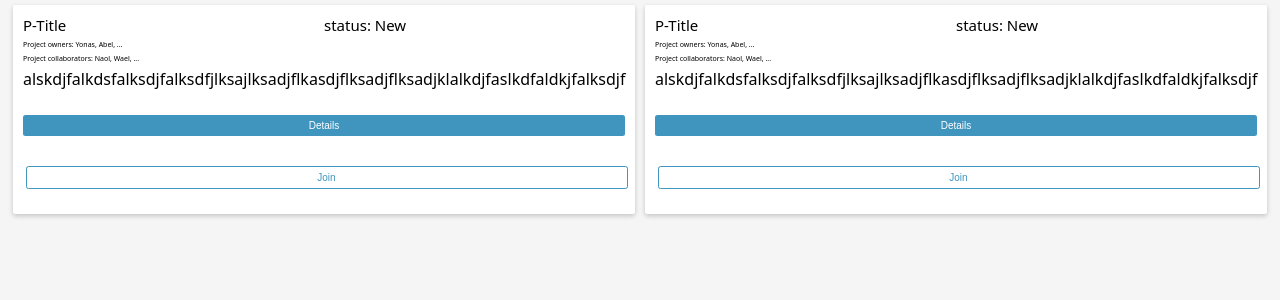
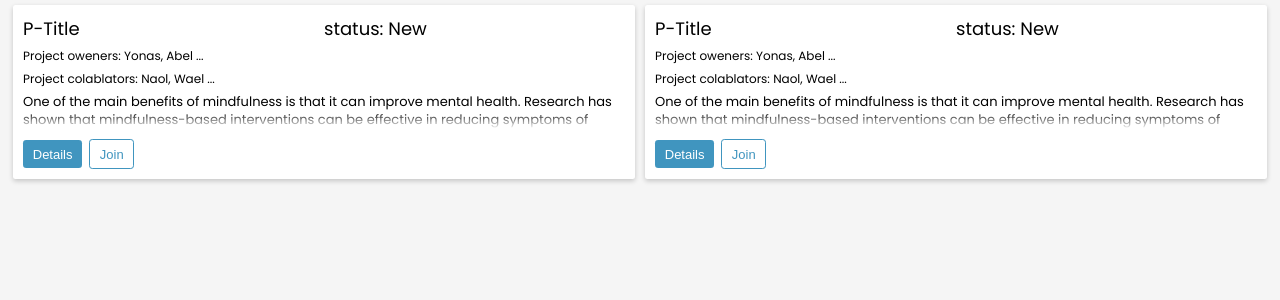
Before and after one commit to Haitham030303/AgileProject, a Flask app: page / in a window 1280 px wide. Shown: the part 30-330 px from the top of the page. Run offline with Flask 2, Linux system fonts and the light colour scheme; parts of the project's set-up code (start-up, migrations or seed data) failed here and were passed over.

Commit message:
fixed index and limited details on the cards

```diff
--- a/static/css/main.css
+++ b/static/css/main.css
@@ -133,86 +133,101 @@ a {
 }
 /*  */
 
-.btn.btn-outline:hover,
-.btn.btn-outline:focus {,,,
-  background: hsl(200, 50%, 90%);
-}
-
-.btn + .btn {
-  margin-left: 0.25rem;
-}
-
-.card-grid {
+.card-grid{
   display: grid;
-  grid-template-columns: repeat(auto-fit, minmax(300px, 1fr));
+  font-family: 'Poppins', sans-serif;
+  grid-template-columns: repeat(auto-fit, minmax(300px,1fr));
   align-items: flex-start;
 }
 
-.P-owner {
-  margin-bottom: 0.5rem;
-  font-size: 0.7rem;
+.P-owner{
+  margin-bottom: .5rem;
+  font-size: 1.2rem;
 }
-.Project-colablators {
-  margin-bottom: 0.5rem;
-  font-size: 0.7rem;
+.Project-colablators{
+  margin-bottom: .5rem;
+  font-size: 1.2rem;
 }
 
-.card {
+.card{
   background-color: white;
   padding: 1rem;
-  margin: 0.5rem;
+  margin: .5rem;
   border: none;
-  border-radius: 0.25rem;
-  box-shadow: 0 2px 5px 0 rgba(0, 0, 0, 0.2);
+  border-radius: .25rem;
+  box-shadow: 0 2px 5px 0 rgba(0, 0, 0, .2);
 }
 
-.title-grid {
+.title-grid{
   display: grid;
-  grid-template-columns: repeat(auto-fit, minmax(100px, 1fr));
+  grid-template-columns: repeat(auto-fit, minmax(100px,1fr));
   align-items: flex-start;
 }
 
-.P-Title {
-  font-size: 1.5rem;
-  margin-bottom: 0.2rem;
+.P-Title{
+  font-size: 1.8rem;
+  margin-bottom: .2rem;
 }
-.status {
-  font-size: 1.5rem;
-  margin-bottom: 0.5rem;
+.status{
+  font-size: 1.8rem;
+  margin-bottom: .5rem;
 }
 
-.Discription {
-  font-size: 0.9rem;
-  overflow: visible;
-  overflow-wrap: anywhere;
+.Discription{
+  font-size: 1.3rem;
+ max-height: calc(2 * 1em * 1.4);
+ line-height: 1.4;
+ overflow: hidden;
+ position: relative;
+}
+.Discription::before{
+  content: "";
+  position: absolute;
+  height: calc(1em * 1.4);
+  width: 100%;
+  bottom: 0;
+  pointer-events: none;
+  background: linear-gradient(to bottom, transparent, white);
 }
 
-.card-footer {
+.card-footer{
   margin-top: 1rem;
 }
 
-.card-footer .btn {
+.card-footer button{
+  width: auto;
+}
+
+.homebtn{
   --color: hsl(200, 50%, 50%);
   background: var(--color);
   color: white;
   border: none;
-  font-size: 1rem;
-  padding: 0.5em 0.75em;
-  border-radius: 0.25em;
+  font-size: 1.3rem;
+  padding: .5em .75em;
+  border-radius: .25em;
   cursor: pointer;
 }
 
-.card-footer .btn:hover,
-.card-footer .btn:focus {
+.homebtn:hover, .homebtn:focus{
   background: hsl(200, 50%, 60%);
 }
 
-.btn.btn-outline {
+.homebtn.btn-outline{
   background: none;
   border: 1px solid var(--color);
   color: var(--color);
 }
 
+.homebtn.btn-outline:hover, .homebtn.btn-outline:focus{
+  background: hsl(200, 50%, 90%);
+}
+
+.homebtn + .homebtn{
+  margin-left: .25rem;
+}
+
+/*  */
 .alert {
   padding: 1rem 1.5rem;
   border: 1px solid transparent;
--- a/templates/index.html
+++ b/templates/index.html
@@ -1,20 +1,35 @@
 {% extends "base.html" %} {% block title %} Home {% endblock %} {% block main %}
+<!DOCTYPE html>
+<html lang="en">
+<head>
+    <meta charset="UTF-8">
+    <meta http-equiv="X-UA-Compatible" content="IE=edge">
+    <meta name="viewport" content="width=device-width, initial-scale=1.0">
+    <title>Document</title>
+    <link rel="preconnect" href="https://fonts.googleapis.com">
+<link rel="preconnect" href="https://fonts.gstatic.com" crossorigin>
+<link href="https://fonts.googleapis.com/css2?family=Poppins:ital,wght@0,100;0,200;0,300;0,400;0,500;0,600;0,700;0,800;0,900;1,100;1,200;1,300;1,400;1,500;1,600;1,700;1,800;1,900&display=swap" rel="stylesheet">
+<link rel="stylesheet" href="demo.css">
+</head>
+<body>
     <div class="card-grid">
         <div class="card">
             <div class="title-grid">
                 <div class="P-Title">P-Title</div>
                 <div class="status">status: New</div>
             </div>
-    <div class="P-owner">Project owners: Yonas, Abel, ...</div>
+                <div class="P-owner">
+                Project oweners: Yonas, Abel ...
+            </div>
             <div class="Project-colablators">
-      Project collaborators: Naol, Wael, ...
+                Project colablators: Naol, Wael ...
             </div>
-    <div class="Description">
-      alskdjfalkdsfalksdjfalksdfjlksajlksadjflkasdjflksadjflksadjklalkdjfaslkdfaldkjfalksdjf
+            <div class="Discription">
+                One of the main benefits of mindfulness is that it can improve mental health. Research has shown that mindfulness-based interventions can be effective in reducing symptoms of anxiety and depression, and can even be as effective as traditional forms of therapy. Additionally, practicing mindfulness can lead to increased self-awareness, emotional regulation, and a greater sense of well-being.
             </div>
             <div class="card-footer">
-      <button class="btn">Details</button>
-      <button class="btn btn-outline">Join</button>
+                <button class="homebtn">Details</button>
+                <button class="homebtn btn-outline">Join</button>
             </div>
         </div>
         <div class="card">
@@ -22,17 +37,21 @@
                 <div class="P-Title">P-Title</div>
                 <div class="status">status: New</div>
             </div>
-    <div class="P-owner">Project owners: Yonas, Abel, ...</div>
+            <div class="P-owner">
+                Project oweners: Yonas, Abel ...
+            </div>
             <div class="Project-colablators">
-      Project collaborators: Naol, Wael, ...
+                Project colablators: Naol, Wael ...
             </div>
-    <div class="Description">
-      alskdjfalkdsfalksdjfalksdfjlksajlksadjflkasdjflksadjflksadjklalkdjfaslkdfaldkjfalksdjf
+            <div class="Discription">
+                One of the main benefits of mindfulness is that it can improve mental health. Research has shown that mindfulness-based interventions can be effective in reducing symptoms of anxiety and depression, and can even be as effective as traditional forms of therapy. Additionally, practicing mindfulness can lead to increased self-awareness, emotional regulation, and a greater sense of well-being.
             </div>
             <div class="card-footer">
-      <button class="btn">Details</button>
-      <button class="btn btn-outline">Join</button>
+                <button class="homebtn">Details</button>
+                <button class="homebtn btn-outline">Join</button>
             </div>
         </div>
     </div>
+</body>
+</html>
 {% endblock %}
```
Lines whose indentation alone changed are shown as unchanged.
